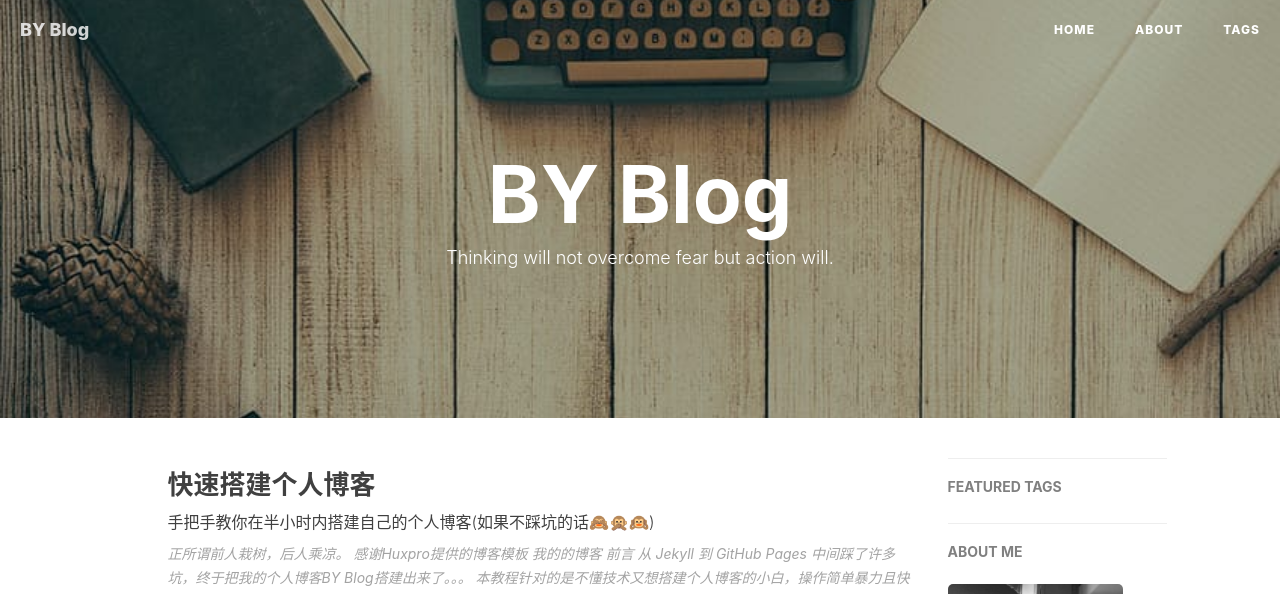
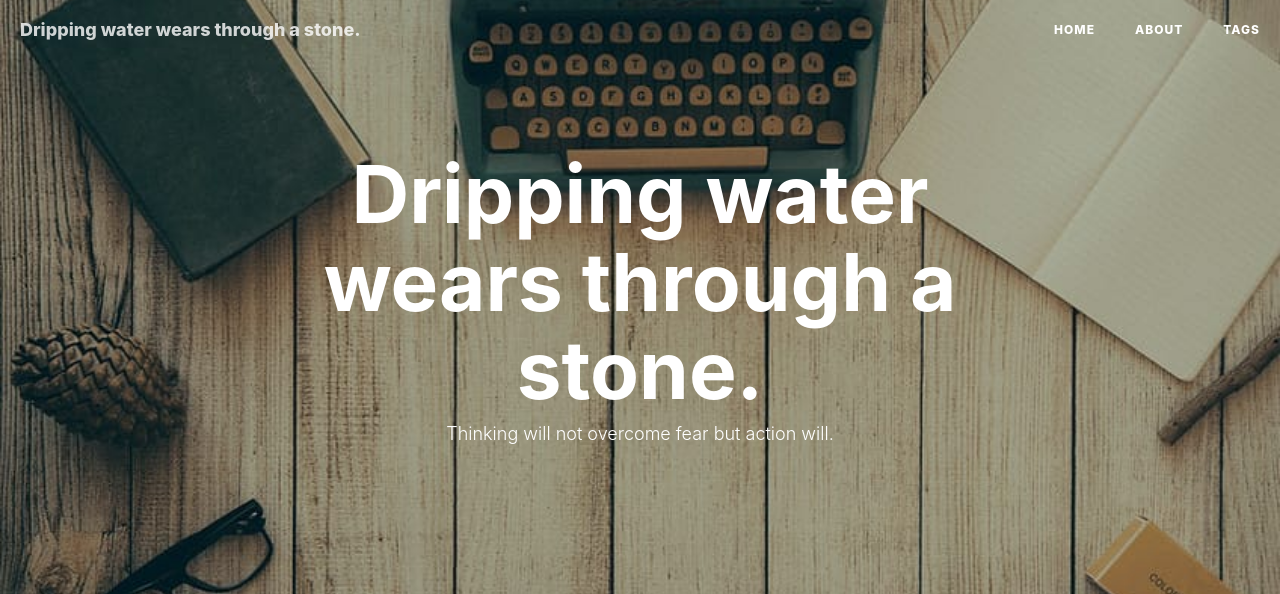
Before and after one commit to pioneerz/pioneerz.github.io, a Jekyll site: the page built from index.html, in a window 1280 px wide. Shown: the top 594 px of the page. Built offline with Jekyll 4.4.1, drawn with Linux system fonts in a browser that asks for light colours; nearby versions of some CDN libraries; the list of posts is cut into pages by our own code; comment, search, counter and statistics services are not loaded; some of the changed text lies outside the part shown; grey boxes are pictures that could not be loaded.

Commit message:
更改博客标题和图片

```diff
--- a/_config.yml
+++ b/_config.yml
@@ -1,22 +1,22 @@
-# Site settings
-title: BY Blog
-SEOTitle: pioneerz的博客 | BY Blog
+# Site settings  基础设置
+title: Dripping water wears through a stone.
+SEOTitle: pioneerz blog
 header-img: img/post-bg-desk.jpg
-email: qiubaiying@gmail.com
+email: zangdianbin@gmail.com
 description: "Every failure is leading towards success."
-keyword: "BY, BY Blog, 柏荧的博客, qiubaiying, 邱柏荧, iOS, Apple, iPhone"
-url: "http://qiubaiying.github.io"          # your host, for absolute URL
+keyword: "BY, BY Blog, pioneerz, zangdianbin, 臧殿彬, iOS, Apple, iPhone"
+url: "http://pioneerz.github.io"          # your host, for absolute URL
 baseurl: ""      # for example, '/blog' if your blog hosted on 'host/blog'
-github_repo: "https://github.com/qiubaiying/qiubaiying.github.io.git" # you code repository
+github_repo: "https://github.com/pioneerz/pioneerz.github.io.git" # you code repository
 
-# Sidebar settings
+# Sidebar settings 侧边栏
 sidebar: true                           # whether or not using Sidebar.
 sidebar-about-description: "Goals determine what you going to be!"
-sidebar-avatar: /img/about-BY-gentle.jpg      # use absolute URL, seeing it's used in both `/` and `/about/`
+sidebar-avatar: /img/saiban.jpg      # use absolute URL, seeing it's used in both `/` and `/about/`
 
 
 
-# SNS settings
+# SNS settings 社交账号
 RSS: false
 # weibo_username:     qiubaiying
 #zhihu_username:     臧殿彬
```
Also changed, not shown: 1 other file.
